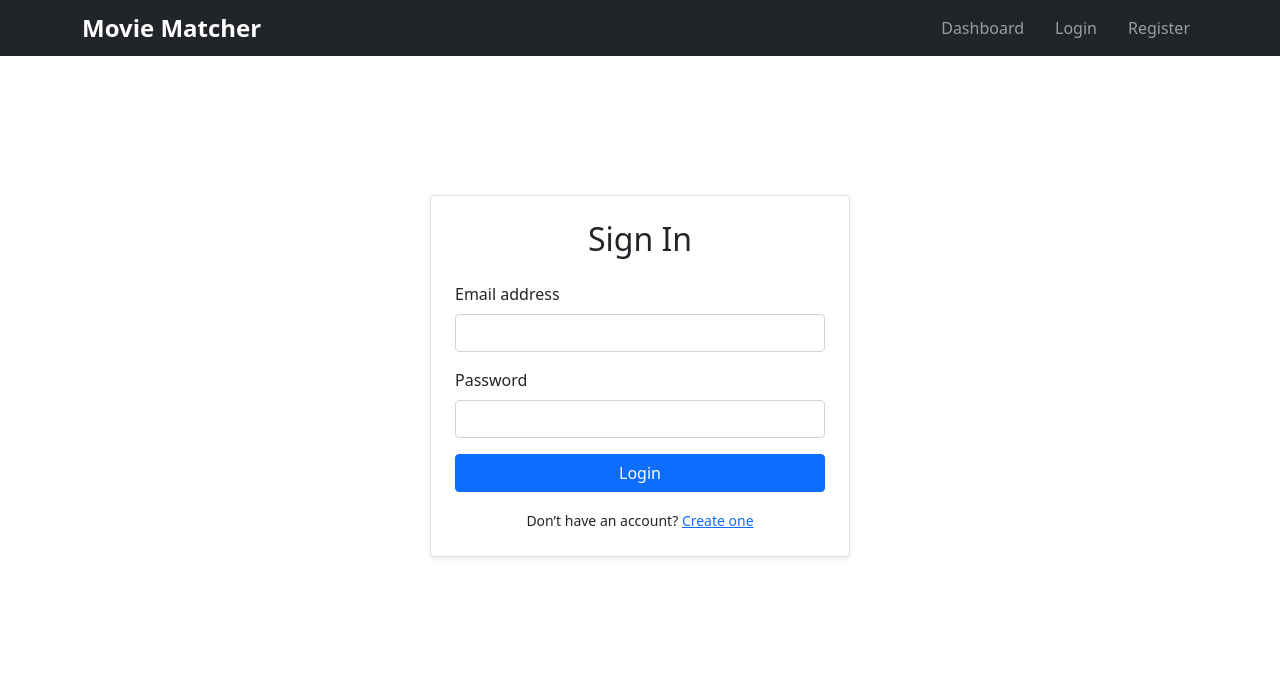
After one commit to aaryaa07-u/movie_matcher_2026, a Flask app: page /login in a window 1280 px wide. The commit adds this page. Shown: the top 695 px of the page. Run offline with Flask 2, Linux system fonts and the light colour scheme.

Commit message:
mechanisms to register and login user

```diff
--- a/requirements.txt
+++ b/requirements.txt
@@ -1 +1,2 @@
 Flask==2.2.3
+Werkzeug==2.2.3
--- a/src/main.py
+++ b/src/main.py
@@ -1,9 +1,61 @@
-from flask import Flask, render_template
+from flask import Flask, flash, render_template, request, redirect, url_for, session
+from user import User
 
 app = Flask(__name__)
+app.secret_key = 'your_secret_key_here'  # Change this to a random secret key
 
 @app.route('/')
 def home():
     return render_template("index.html")
+
+@app.route('/register', methods=['GET', 'POST'])
+def register():
+    email = ''
+    if request.method == 'POST':
+        email = request.form.get('email')
+        password = request.form.get('password')
+        confirm_password = request.form.get('confirm_password')
+
+        success, message = User.create_user(email, password, confirm_password)
+
+        if success:
+            flash(message, 'success')
+            return redirect(url_for('login'))
+        else:
+            flash(message, 'error')
+
+    return render_template("register.html", email=email)
+@app.route('/login', methods=['GET', 'POST'])
+def login():
+    if request.method == 'POST':
+        email = request.form.get('email')
+        password = request.form.get('password')
+
+        success, message = User.authenticate_user(email, password)
+
+        if success:
+            session['user_email'] = email
+            flash(message, 'success')
+            return redirect(url_for('dashboard'))
+        else:
+            flash(message, 'error')
+
+    return render_template("login.html")
+
+@app.route('/dashboard')
+def dashboard():
+    if 'user_email' not in session:
+        flash('Please log in first.', 'error')
+        return redirect(url_for('login'))
+
+    user = User.get_user(session['user_email'])
+    return render_template("dashboard.html", user=user)
+
+@app.route('/logout')
+def logout():
+    session.clear()
+    flash('You have been logged out.', 'success')
+    return redirect(url_for('home'))
+
 if __name__ == "__main__":
     app.run(debug=True)
--- /dev/null
+++ b/src/templates/common.html
@@ -0,0 +1,39 @@
+<!DOCTYPE html>
+<html lang="en">
+<head>
+     <link href="https://cdn.jsdelivr.net/npm/bootstrap@5.1.3/dist/css/bootstrap.min.css" rel="stylesheet">
+     <style>
+        .nav-brand {
+            color: white;
+            font-size: 24px;
+            font-weight: bold;
+            text-decoration: none;
+        }
+        .nav-link {
+            color: white;
+            margin-left: 15px;
+            text-decoration: none;
+        }
+        .nav-link:hover {
+            text-decoration: underline;
+        }
+        </style>
+    <title>Movie Matcher</title>
+
+</head>
+<body>
+    <nav class="navbar navbar-expand-lg navbar-dark bg-dark">
+        <div class="container">
+                <a class="nav-brand" href="/">Movie Matcher </a>
+                <div class="navbar-nav ms-auto">
+            <a class="nav-link" href="/dashboard">Dashboard</a>
+            <a class="nav-link" href="/login">Login</a>
+            <a class="nav-link" href="/register">Register</a>
+            </div>
+        </div>
+    </nav>
+    {% block content %}{% endblock %}
+    <p></p>
+<script src="https://cdn.jsdelivr.net/npm/bootstrap@5.1.3/dist/js/bootstrap.bundle.min.js"></script>
+</body>
+</html>
--- /dev/null
+++ b/src/templates/login.html
@@ -0,0 +1,48 @@
+{% extends "common.html" %}
+{% block content %}
+
+<div class="container d-flex justify-content-center align-items-center" style="min-height: 80vh;">
+    <div class="card shadow-sm p-4" style="width: 100%; max-width: 420px;">
+
+        <h2 class="text-center mb-4">Sign In</h2>
+
+        {% with messages = get_flashed_messages(with_categories=true) %}
+            {% if messages %}
+                {% for category, message in messages %}
+                    <div class="alert alert-{{ 'success' if category == 'success' else 'danger' }} alert-dismissible fade show" role="alert">
+                        {{ message }}
+                        <button type="button" class="btn-close" data-bs-dismiss="alert" aria-label="Close"></button>
+                    </div>
+                {% endfor %}
+            {% endif %}
+        {% endwith %}
+
+        <form method="POST" action="/login">
+
+            <div class="mb-3">
+                <label for="email" class="form-label">Email address</label>
+                <input type="email" class="form-control" id="email" name="email" required>
+            </div>
+
+            <div class="mb-3">
+                <label for="password" class="form-label">Password</label>
+                <input type="password" class="form-control" id="password" name="password" required>
+            </div>
+
+            <button type="submit" class="btn btn-primary w-100">
+                Login
+            </button>
+
+        </form>
+
+        <div class="text-center mt-3">
+            <small>
+                Don’t have an account?
+                <a href="/register">Create one</a>
+            </small>
+        </div>
+
+    </div>
+</div>
+
+{% endblock %}
```
Also changed, not shown: src/templates/dashboard.html (added, +18 -0 lines), src/templates/index.html (+24 -38 lines), src/templates/register.html (added, +45 -0 lines), src/user.py (added, +98 -0 lines), users.json (added, +10 -0 lines).
